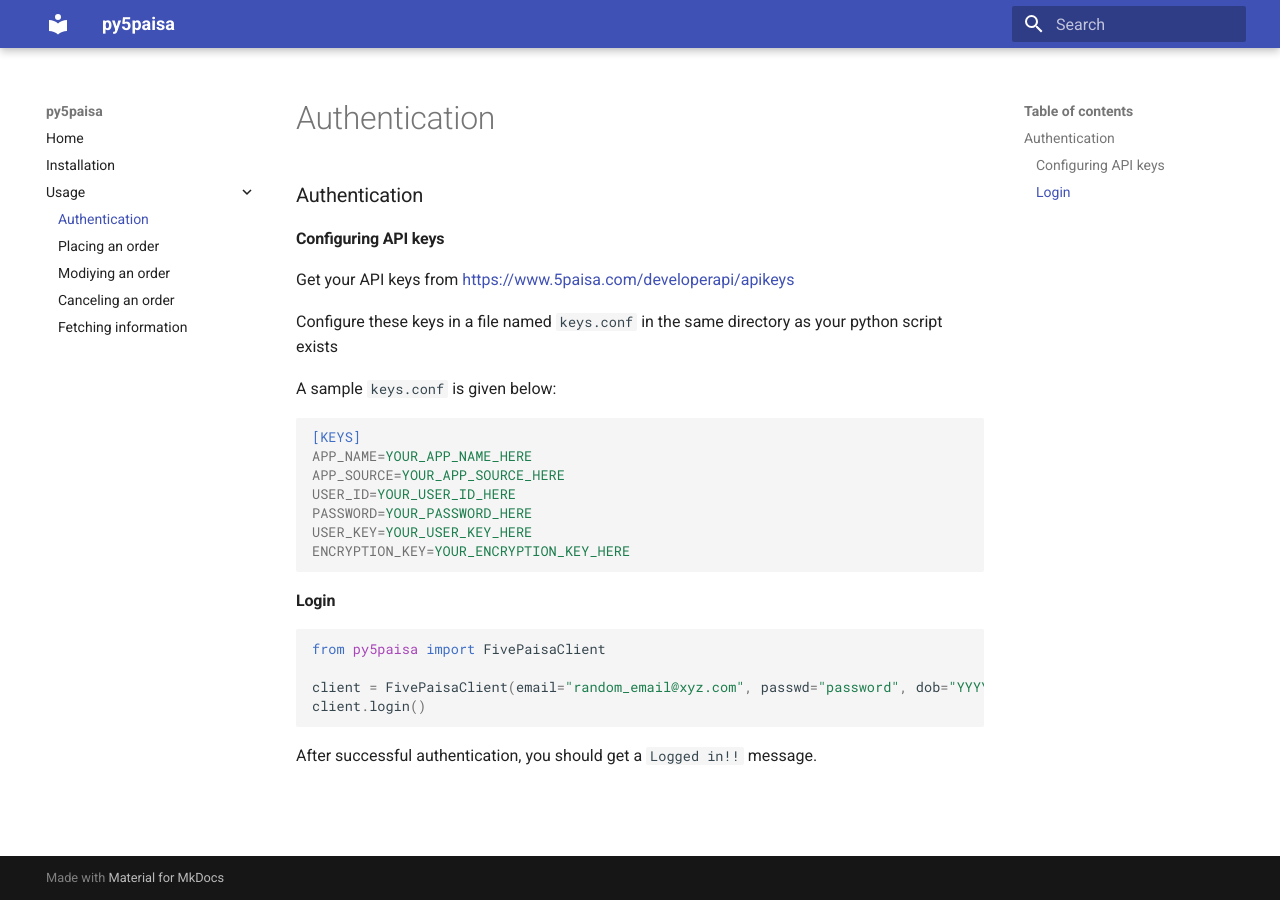
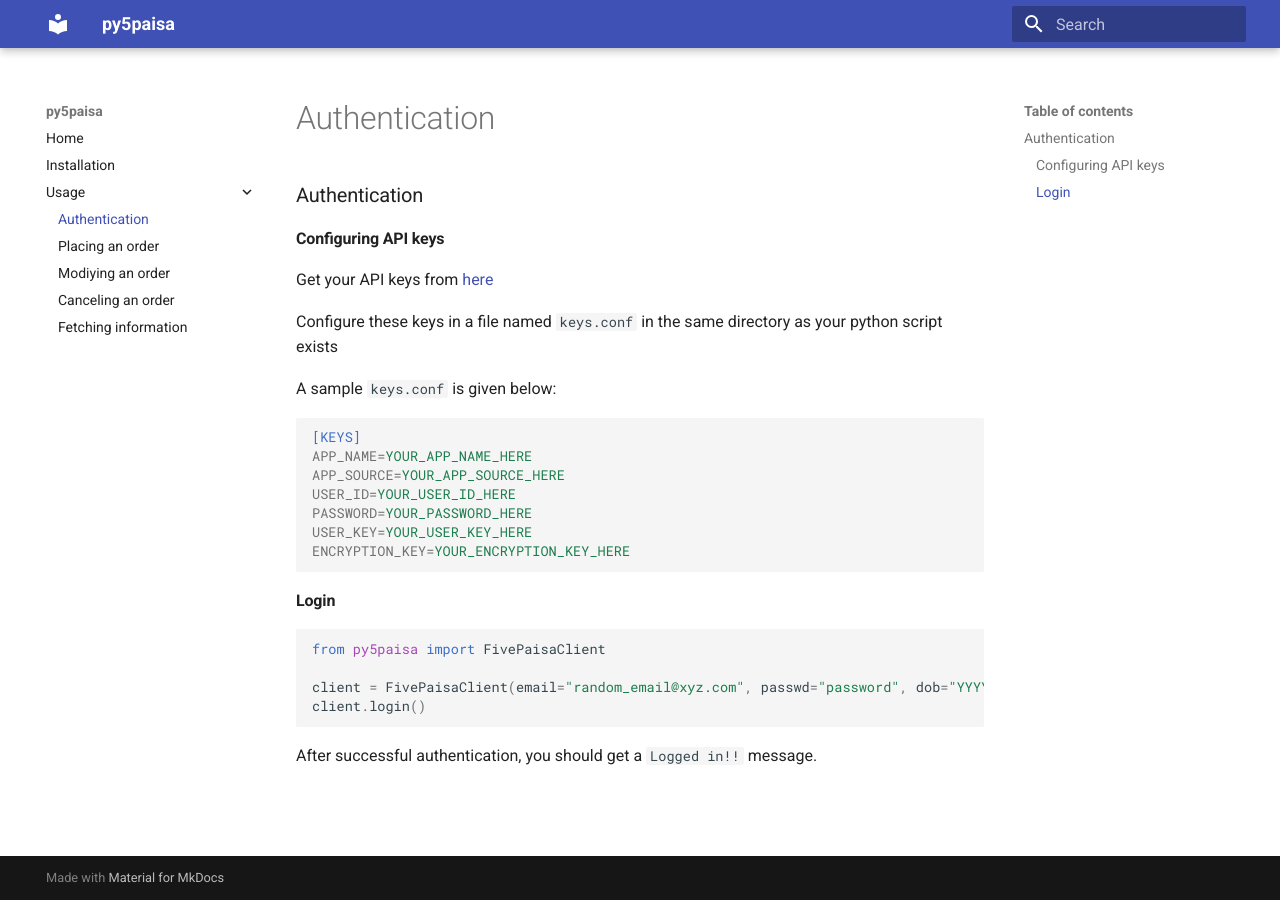
Before and after one commit to OpenApi-5p/py5paisa, an MkDocs documentation site: the page built from docs/usage/auth.md, in a window 1280 px wide. Built offline with MkDocs 1.6.1 and Material for MkDocs 9.7.7, drawn with Linux system fonts in a browser that asks for light colours.

Commit message:
Fix broken link

```diff
--- a/docs/usage/auth.md
+++ b/docs/usage/auth.md
@@ -2,7 +2,7 @@
 
 #### Configuring API keys
 
-Get your API keys from [https://www.5paisa.com/developerapi/apikeys]()
+Get your API keys from <a href="https://www.5paisa.com/developerapi/apikeys" target="_blank">here</a>
 
 Configure these keys in a file named `keys.conf` in the same directory as your python script exists
 
```
